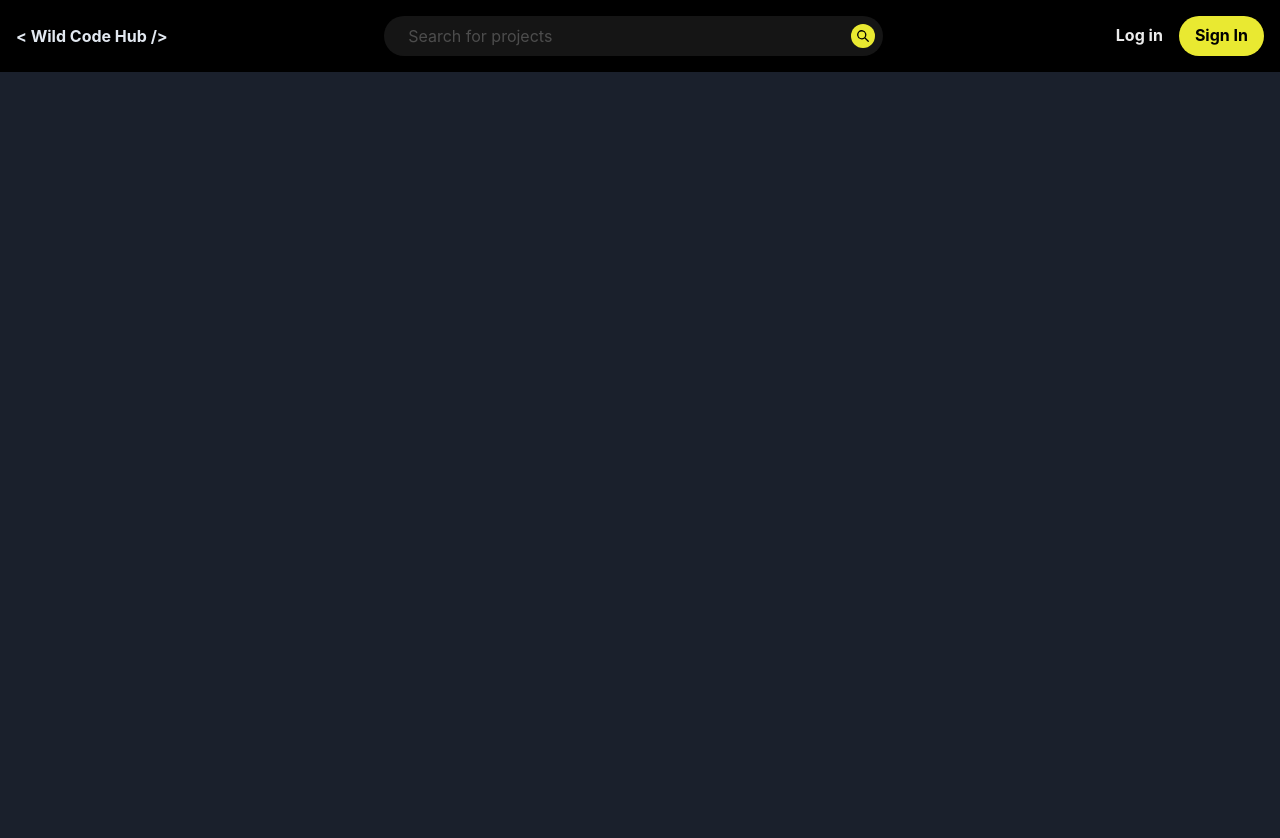
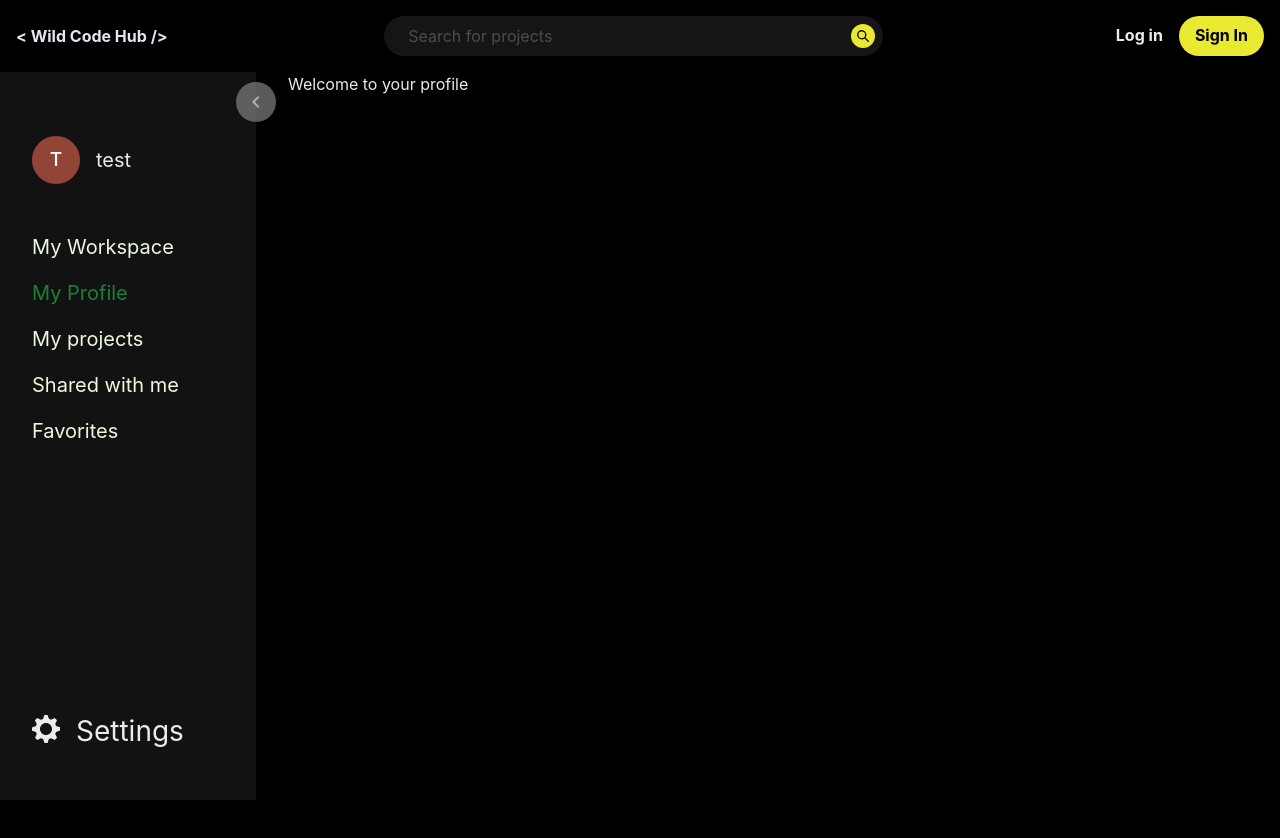
Before and after one commit to WildCodeSchool/2309-wns-jaune-wild-code-hub, a Next.js app in the folder frontend/: page /me/profile in a window 1280 px wide. Shown: the top 838 px of the page. Built offline with nearby package versions, Linux system fonts and the light colour scheme.

Commit message:
Sidebar layout with content for user profile pages

```diff
--- /dev/null
+++ b/frontend/src/components/MeSidebarContent.tsx
@@ -0,0 +1,41 @@
+import { Avatar, Flex, Link, PropsOf, SlideFade, Text } from "@chakra-ui/react";
+import React, { PropsWithChildren, useState } from "react";
+import NextLink from "next/link";
+import { usePathname } from "next/navigation";
+type LinkProps = PropsWithChildren & PropsOf<typeof Link>;
+
+const CustomLink = ({ children, ...props }: LinkProps) => {
+  const pathname = usePathname();
+  return (
+    <Link
+      as={NextLink}
+      color={pathname === props.href ? "secondary" : "text"}
+      pointerEvents={pathname === props.href ? "none" : "auto"}
+      _hover={{ textDecoration: "none", color: "accent" }}
+      {...props}
+    >
+      {children}
+    </Link>
+  );
+};
+const MeSidebar = () => {
+  const [user, setUser] = useState({ pseudo: "test" });
+  // TODO Query User Information
+  return (
+    <Flex id="top-nav" pt={"4rem"} direction={"column"} gap={12}>
+      <Flex id="user" gap={4} alignItems={"center"}>
+        <Avatar name={user.pseudo} />
+        <Text>{user.pseudo}</Text>
+      </Flex>
+      <Flex id="nav" direction={"column"} gap={4}>
+        <CustomLink href="/me">My Workspace</CustomLink>
+        <CustomLink href="/me/profile">My Profile</CustomLink>
+        <CustomLink href="/me/projects">My projects</CustomLink>
+        <CustomLink href="/me/shared">Shared with me</CustomLink>
+        <CustomLink href="/me/favorites">Favorites</CustomLink>
+      </Flex>
+    </Flex>
+  );
+};
+
+export default MeSidebar;
--- a/frontend/src/components/Sidebar.tsx
+++ b/frontend/src/components/Sidebar.tsx
@@ -1,53 +1,26 @@
 import { ChevronRightIcon, SettingsIcon } from "@chakra-ui/icons";
 import {
-  Avatar,
   Box,
   Flex,
   IconButton,
-  Image,
-  Link,
   LinkBox,
   LinkOverlay,
-  PropsOf,
   SlideFade,
-  Text,
 } from "@chakra-ui/react";
 import NextLink from "next/link";
-import React, { PropsWithChildren, useEffect, useState } from "react";
-import Cookies from "js-cookie";
+import React from "react";
+
+import MeSidebar from "./MeSidebarContent";
+import { usePathname } from "next/navigation";
 
 type Props = {
   isOpen: boolean;
   setIsOpen: React.Dispatch<React.SetStateAction<boolean>>;
 };
 
-type LinkProps = PropsWithChildren & PropsOf<typeof Link>;
+const Sidebar = ({ isOpen, setIsOpen }: Props) => {
+  const pathname = usePathname();
 
-const CustomLink = ({ children, ...props }: LinkProps) => {
-  return (
-    <Link
-      as={NextLink}
-      _hover={{ textDecoration: "none", color: "accent" }}
-      {...props}
-    >
-      {children}
-    </Link>
-  );
-};
-type User = {
-  pseudo: string;
-  role: string;
-};
-const Sidebar = ({ isOpen, setIsOpen }: Props) => {
-  const [user, setUser] = useState<User>({ pseudo: "", role: "USER" });
-
-  // TODO Get the Avatar of User
-  useEffect(() => {
-    const pseudo = Cookies.get("pseudo") ?? "";
-    const role = Cookies.get("role") ?? "USER";
-
-    setUser({ pseudo, role });
-  }, [Cookies.get("pseudo"), Cookies.get("role")]);
   return (
     <Flex
       id="sidebar"
@@ -95,18 +68,7 @@ const Sidebar = ({ isOpen, setIsOpen }: Props) => {
           enter: { duration: 0.5 },
         }}
       >
-        <Flex id="top-nav" pt={"4rem"} direction={"column"} gap={12}>
-          <Flex id="user" gap={4} alignItems={"center"}>
-            <Avatar name={user.pseudo} />
-            <Text>{user.pseudo}</Text>
-          </Flex>
-          <Flex id="nav" direction={"column"} gap={4}>
-            <CustomLink href="/me/profile">My Profile</CustomLink>
-            <CustomLink href="/me/projects">My projects</CustomLink>
-            <CustomLink href="/me/shared">Shared with me</CustomLink>
-            <CustomLink href="/me/favorites">Favorites</CustomLink>
-          </Flex>
-        </Flex>
+        {pathname.startsWith("/me") && <MeSidebar />}
       </SlideFade>
       <SlideFade in={isOpen} offsetX="-16rem">
         <LinkBox
--- a/frontend/src/components/SidebarLayout.tsx
+++ b/frontend/src/components/SidebarLayout.tsx
@@ -1,6 +1,7 @@
 import { Flex } from "@chakra-ui/react";
-import React, { PropsWithChildren, useState } from "react";
+import React, { PropsWithChildren, useEffect, useState } from "react";
 import Sidebar from "./Sidebar";
+import { usePathname } from "next/navigation";
 
 const SidebarLayout = ({ children }: PropsWithChildren) => {
   const [isOpen, setIsOpen] = useState(true);
--- a/frontend/src/pages/_app.tsx
+++ b/frontend/src/pages/_app.tsx
@@ -1,12 +1,22 @@
 import theme from "../styles/theme/index";
-
 import { ChakraProvider } from "@chakra-ui/react";
-import { ApolloClient, InMemoryCache, ApolloProvider, HttpLink } from "@apollo/client";
+import { ApolloClient, InMemoryCache, ApolloProvider } from "@apollo/client";
 import type { AppProps } from "next/app";
 import Navbar from "@/components/Navbar";
 import { API_URL } from "@/config";
 
-export default function App({ Component, pageProps }: AppProps) {
+import { ReactElement, ReactNode } from "react";
+import { NextPage } from "next";
+export type NextPageWithLayout<P = {}, IP = P> = NextPage<P, IP> & {
+  getLayout?: (page: ReactElement) => ReactNode;
+};
+
+type AppPropsWithLayout = AppProps & {
+  Component: NextPageWithLayout;
+};
+
+export default function App({ Component, pageProps }: AppPropsWithLayout) {
+  const getLayout = Component.getLayout ?? ((page) => page);
   const client = new ApolloClient({
     // uri: "http://localhost:4000",
     uri: `${API_URL}`,
@@ -23,12 +33,11 @@ export default function App({ Component, pageProps }: AppProps) {
     cache: new InMemoryCache(),
     credentials: "include",
   });
-
   return (
     <ApolloProvider client={client}>
       <ChakraProvider theme={theme}>
-        <Navbar></Navbar>
-        <Component {...pageProps} />
+        <Navbar />
+        {getLayout(<Component {...pageProps} />)}
       </ChakraProvider>
     </ApolloProvider>
   );
```
